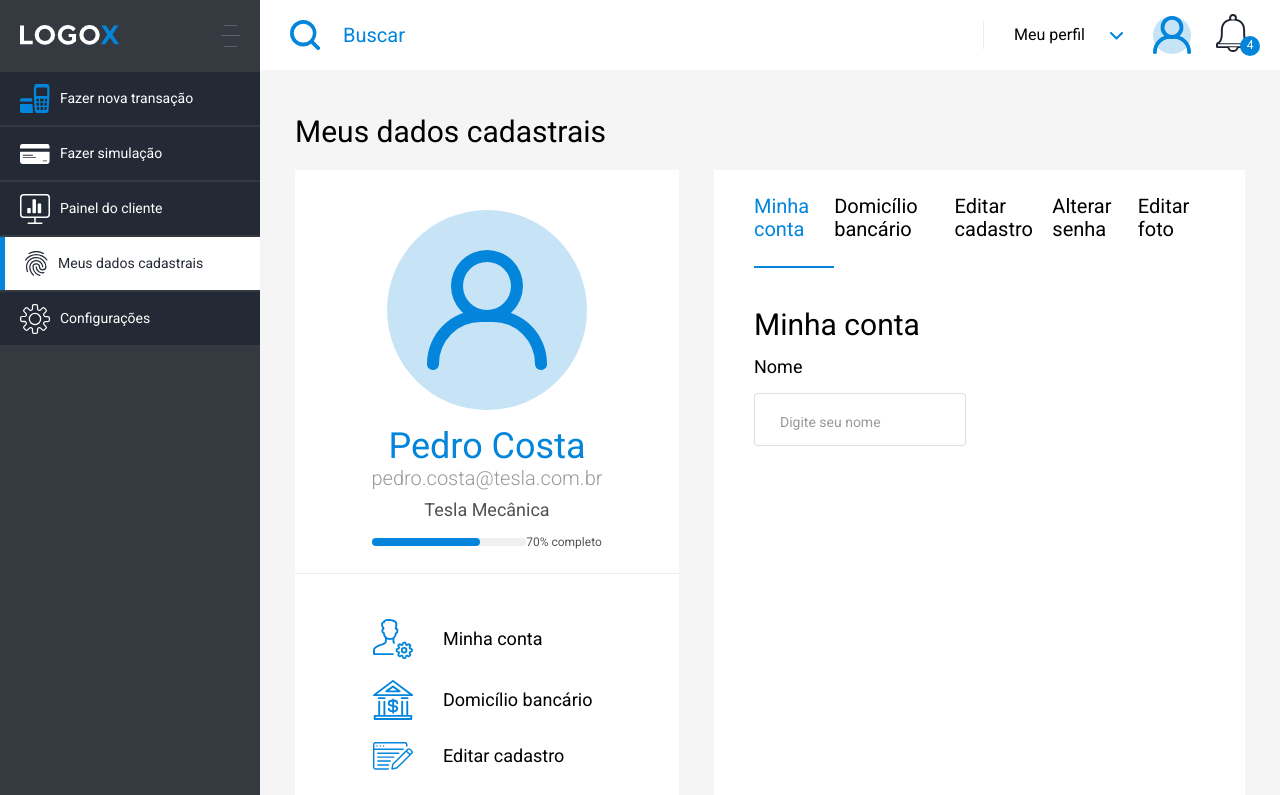
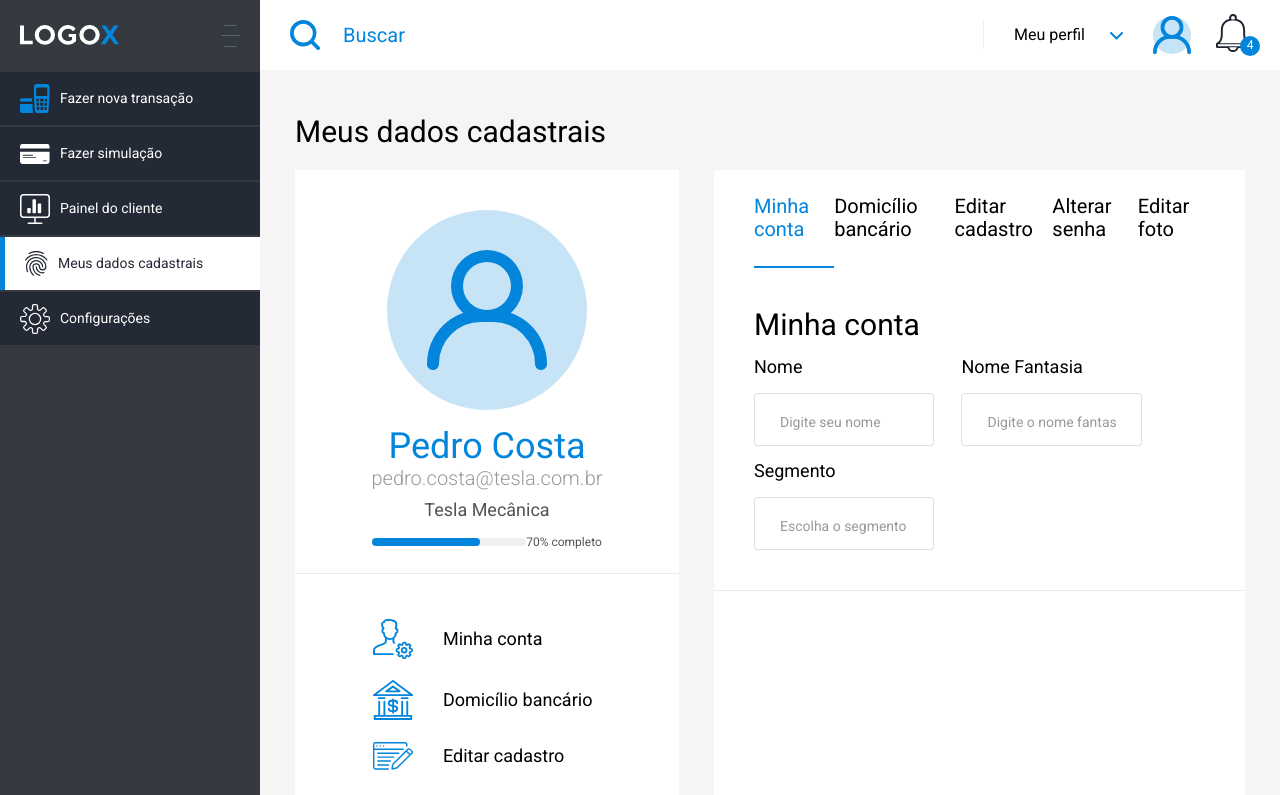
Before and after one commit to mmakarios/logox-vue, a Vue app: page / in a window 1280 px wide. Shown: the top 795 px of the page. Built offline with nearby package versions, Linux system fonts and the light colour scheme.

Commit message:
Add section inputs

```diff
--- a/src/components/BaseInput.vue
+++ b/src/components/BaseInput.vue
@@ -1,10 +1,10 @@
 <template>
-  <div>
+  <div class="base-input">
     <div class="label">{{ label }}</div>
     <input
+      :placeholder="placeholder"
       type="text"
-      name="name"
-      placeholder="Digite seu nome">
+      name="name">
   </div>
 </template>
 
@@ -15,19 +15,28 @@ export default {
     label: {
       type: String,
       required: true
+    },
+    placeholder: {
+      type: String,
+      default: ''
     }
   }
 };
 </script>
 
 <style lang="scss" scoped>
+.base-input {
+  max-width: 417px;
+  width: 40%;
+  margin-right: 6%;
+}
 .label {
   font-size: 18px;
   margin: 15px 0;
 }
 
 input {
-  max-width: 417px;
+  width: 100%;
   border: 1px solid rgba(191, 191, 191, 0.5);
   border-radius: 4px;
   padding: 20px 25px 15px;
--- a/src/components/UserDataSettings.vue
+++ b/src/components/UserDataSettings.vue
@@ -9,7 +9,19 @@
     </div>
     <div class="selected-content">
       <h1>Minha conta</h1>
-      <base-input label="Nome"/>
+      <div class="input-section">
+
+        <base-input
+          label="Nome"
+          placeholder="Digite seu nome"/>
+        <base-input
+          label="Nome Fantasia"
+          placeholder="Digite o nome fantasia"/>
+        <base-input
+          label="Segmento"
+          placeholder="Escolha o segmento"/>
+      </div>
+      <div class="divider"/>
     </div>
   </div>
 </template>
@@ -53,6 +65,17 @@ export default {
     h1 {
       margin: 0;
     }
+
+    .input-section {
+      display: flex;
+      flex-wrap: wrap;
+    }
+    .divider {
+      height: 1px;
+      width: calc(100% + 80px);
+      margin: 40px -40px;
+      background-color: #ebebf2;
+    }
   }
 }
 </style>
```
